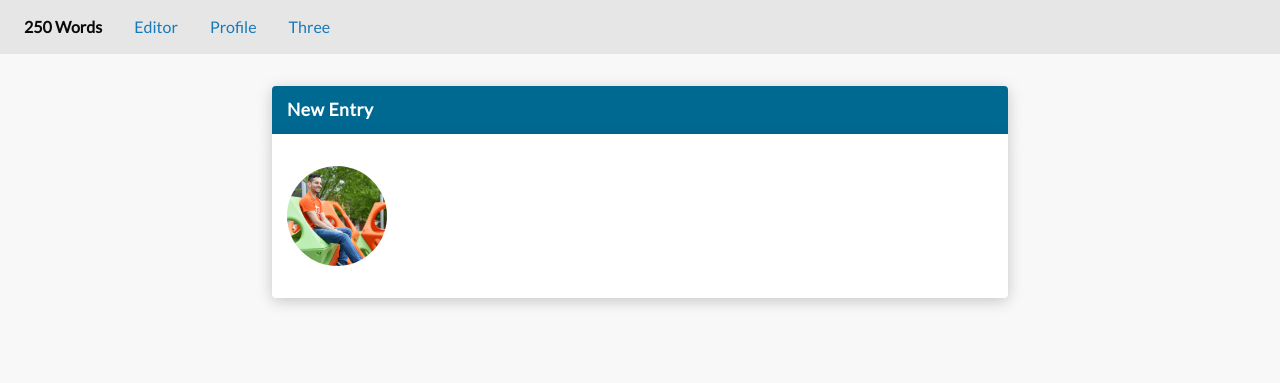
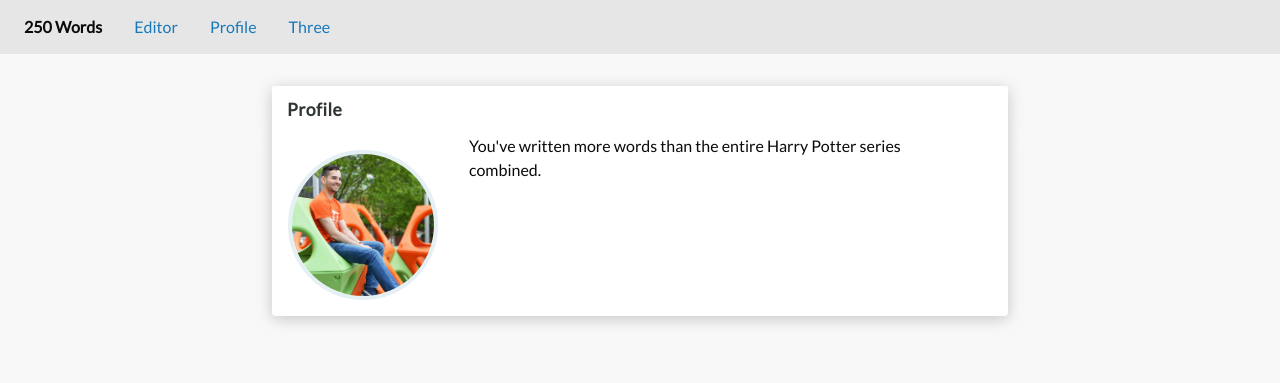
Before and after one commit to andrew-cloud/word-count, a website: page profile.html in a window 1280 px wide. Drawn offline with Linux system fonts and the light colour scheme.

Commit message:
work on profile page
Signed-off-by: andrew-cloud <cloud.andr@gmail.com>

```diff
--- a/profile.html
+++ b/profile.html
@@ -24,17 +24,20 @@
     </div>
     <div id="all-container" class="grid-container">
         <!-- ALL THE GOAL SETTING AND TEXT INPUT STUFF -->
-        <div id="new-entry-header" class="grid-container">
-            New Entry
+        <div id="profile-header" class="grid-container">
+            Profile
         </div>
         <div id="profile-container" class="grid-container">
-            <div id="profile-pic" class="large-12 cell">
-
+            <div class="grid-x grid-margin-x">
+                <div id="profile-pic" class="large-4 cell">
                     <img src="images/profile_pic.jpg">
-
-
+                </div>
+                <div class="large-8 cell">
+                    You've written more words than the entire Harry Potter series combined.
                 </div>
             </div>
+        </div>
+
     </div>
     <!-- past entries kept here -->
     <script src="bower_components/jquery/dist/jquery.js"></script>
--- a/scss/app.scss
+++ b/scss/app.scss
@@ -467,10 +467,40 @@ textarea {
 }
 
 #profile-pic {
-    width: 100px;
-    height: 100px;
+    width: 150px;
+    height: 150px;
     border-radius: 50%;
     overflow: hidden;
     box-sizing: border-box;
-    margin: 2rem 0;
+    margin: 1rem;
+    border: 4px solid #e5f0f4;
 }
+
+#profile-header {
+    color: $grey;
+    background-color: white;
+    font-size: 1.10rem;
+    line-height: 3rem;
+    height: 3rem;
+    border-radius: $border-radius $border-radius 0 0;
+    font-family: 'Lato';
+    font-weight: bold;
+    letter-spacing: 0.5px;
+    position: relative;
+    @include breakpoint(small only) {
+        border-radius: 0;
+    }
+}
+
+#profile-header:before {
+    @include box-shadow;
+    content: "";
+  position: absolute;
+  top: 0;
+  bottom: 0;
+  left: 0;
+  right: 0;
+  z-index: -1;
+}
+
+// SETTINGS
```
Also changed, not shown: css/app.css. Lines whose indentation alone changed are shown as unchanged.
